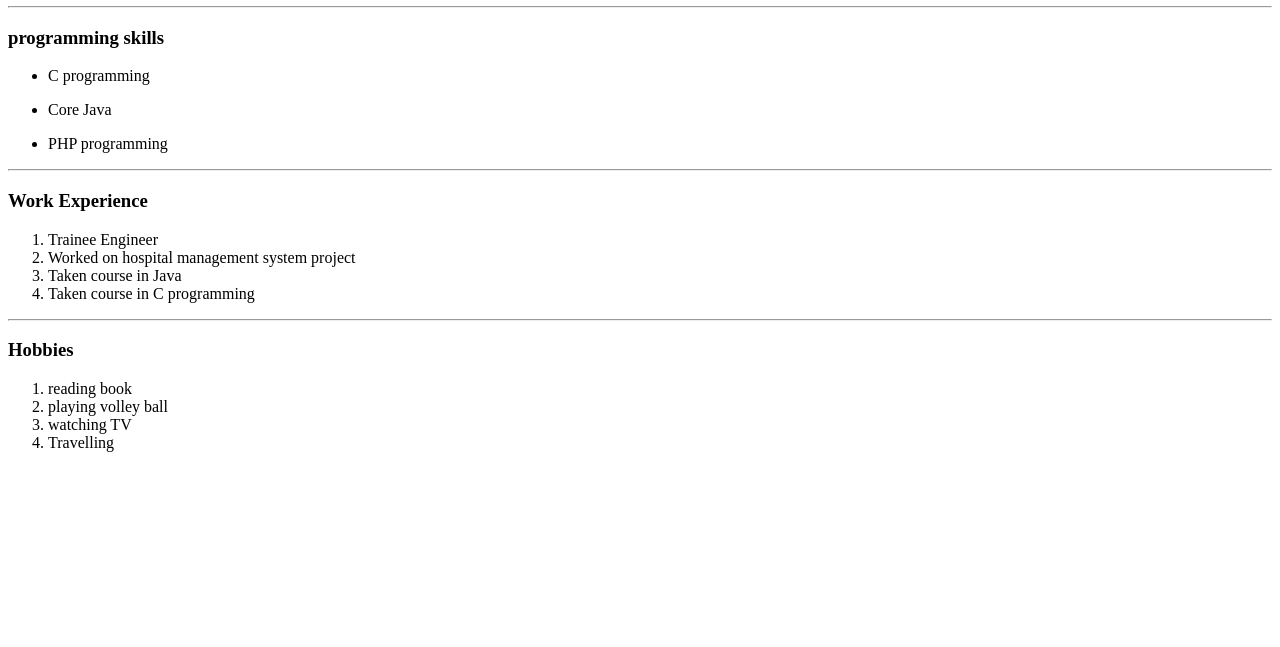
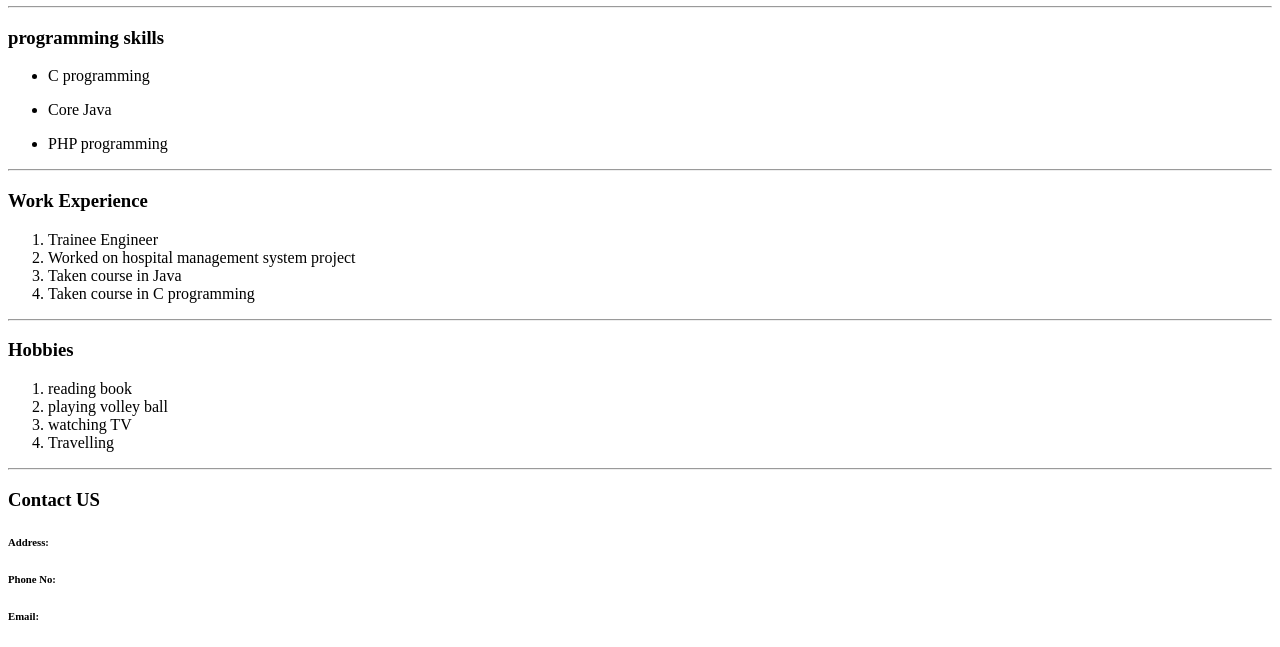
Before and after one commit to sanmathiav/Resume, a plain HTML site: page index.html in a window 1280 px wide. Shown: the part 230-877 px from the top of the page. Before the commit the page ends 800 px from the top, so only its background shows below. Drawn offline with Linux system fonts and the light colour scheme.

Commit message:
Update index.html

```diff
--- a/index.html
+++ b/index.html
@@ -72,8 +72,11 @@
     Travelling
   </li>
 </ol>
-
-
+<hr/>
+    <h3>Contact US</h3>
+    <h6>Address:</h6>
+    <h6>Phone No:</h6>
+    <h6>Email:</h6>
 
 
 
```
